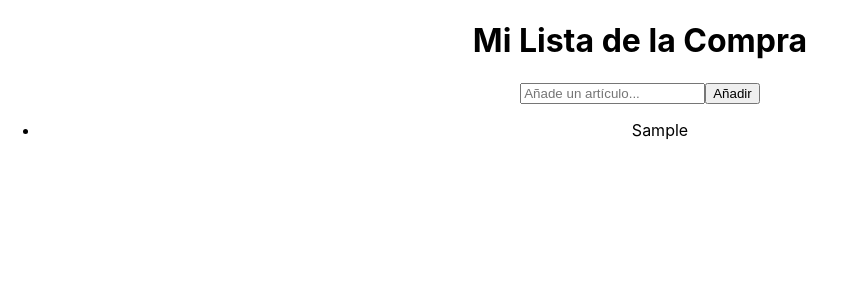
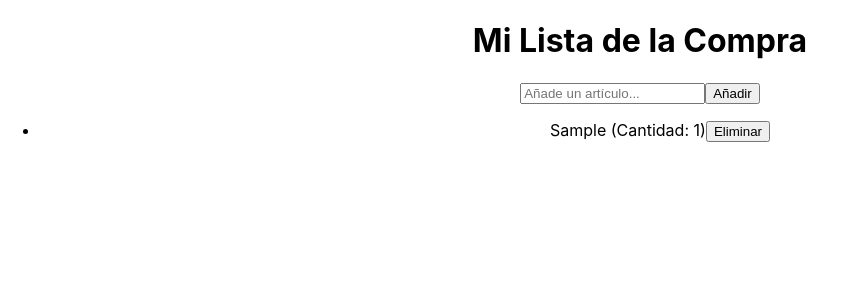
Before and after one commit to jyeste94/listacompra, a React (Create React App) app: page / in a window 1280 px wide. Both pictures are taken after typing "Sample" into the empty fields and a click on the button "Añadir". Shown: the top 300 px of the page, without its empty margins (0-846 px from the left). Built offline with nearby package versions, Linux system fonts and the light colour scheme; no server answers; the database is empty.

Commit message:
react with firebase

```diff
--- a/src/App.js
+++ b/src/App.js
@@ -2,28 +2,61 @@ import logo from './logo.svg';
 import './App.css';
 
 import React, { useState, useEffect  } from 'react';
-import ShoppingList from './components/ShoppingList';
-import AddItemForm from './components/AddItemForm';
+//import ShoppingList from './components/ShoppingList';
+//import AddItemForm from './components/AddItemForm';
 
+import { initializeApp } from 'firebase/app';
+import { getFirestore, collection, doc, onSnapshot, updateDoc, setDoc } from 'firebase/firestore';
+
+
+const firebaseConfig = {
+    apiKey: "AIzaSyApqChk_yEVyUvA1d8EmIo8VK6G0u_Nc14",
+    authDomain: "listacompra2-3874c.firebaseapp.com",
+    projectId: "listacompra2-3874c",
+    storageBucket: "listacompra2-3874c.appspot.com",
+    messagingSenderId: "171148856282",
+    appId: "1:171148856282:web:8a746657cd4a8f82aa8ee3"
+};
+
+// Inicializar Firebase
+const app = initializeApp(firebaseConfig);
+const db = getFirestore(app);
 
 function App() {
     const [items, setItems] = useState([]);
+    const userID = 'tuUserID'; // En un caso real, se obtiene de la autenticación
+    const listaID = 'tuListaID'; // El ID de una lista específica
 
-    // Cargar ítems al inicializar
+    // Cargar y observar los ítems
     useEffect(() => {
-        const savedItems = JSON.parse(localStorage.getItem('shoppingList'));
-        if (savedItems) {
-            setItems(savedItems);
-        }
-    }, []);
+        const unsubscribe = onSnapshot(doc(db, 'usuarios', userID, 'listas', listaID), (doc) => {
+            if (doc.exists()) {
 
-    // Guardar ítems cuando cambien
-    useEffect(() => {
-        localStorage.setItem('shoppingList', JSON.stringify(items));
-    }, [items]);
+                setItems(doc.data().items);
+            } else {
+                console.log("No se encontró la lista!");
+            }
+        });
 
-    const addItem = (item) => {
-        setItems([...items, item]);
+        return () => unsubscribe(); // Limpiar el observador
+    }, [userID, listaID]);
+
+
+    const addItem = async (newItem) => {
+
+        const updatedItems = [...items, { nombre: newItem, cantidad: 1 }];
+        setItems(updatedItems);
+        await updateDoc(doc(db, 'usuarios', userID, 'listas', listaID), {
+            items: updatedItems
+        });
+    };
+
+    const removeItem = async (indexToRemove) => {
+        const filteredItems = items.filter((_, index) => index !== indexToRemove);
+        setItems(filteredItems);
+        await updateDoc(doc(db, 'usuarios', userID, 'listas', listaID), {
+            items: filteredItems
+        });
     };
 
 
@@ -31,9 +64,46 @@ function App() {
       <div className="App">
         <h1>Mi Lista de la Compra</h1>
         <AddItemForm onAddItem={addItem} />
-        <ShoppingList items={items} />
+        <ShoppingList items={items} onRemoveItem={removeItem} />
       </div>
   );
 }
 
+
+function AddItemForm({ onAddItem }) {
+    const [inputValue, setInputValue] = useState('');
+
+    const handleSubmit = (e) => {
+        e.preventDefault();
+        if (inputValue.trim() !== '') {
+            onAddItem(inputValue);
+            setInputValue('');
+        }
+    };
+
+    return (
+        <form onSubmit={handleSubmit}>
+            <input
+                type="text"
+                value={inputValue}
+                onChange={(e) => setInputValue(e.target.value)}
+                placeholder="Añade un artículo..."
+            />
+            <button type="submit">Añadir</button>
+        </form>
+    );
+}
+
+function ShoppingList({ items, onRemoveItem }) {
+    return (
+        <ul>
+            { items && items.map((item, index) => (
+                <li key={index}>
+                    {item.nombre} (Cantidad: {item.cantidad})
+                    <button onClick={() => onRemoveItem(index)}>Eliminar</button>
+                </li>
+            ))}
+        </ul>
+    );
+}
 export default App;
```
Also changed, not shown: package.json (+6 -1 lines), src/firebase-config.js (added, +18 -0 lines), 1 other file (tests, documents, lock files or other folders).
